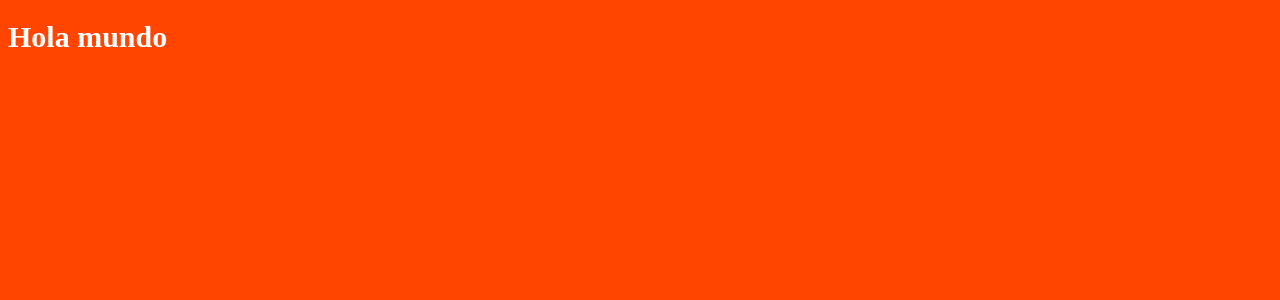
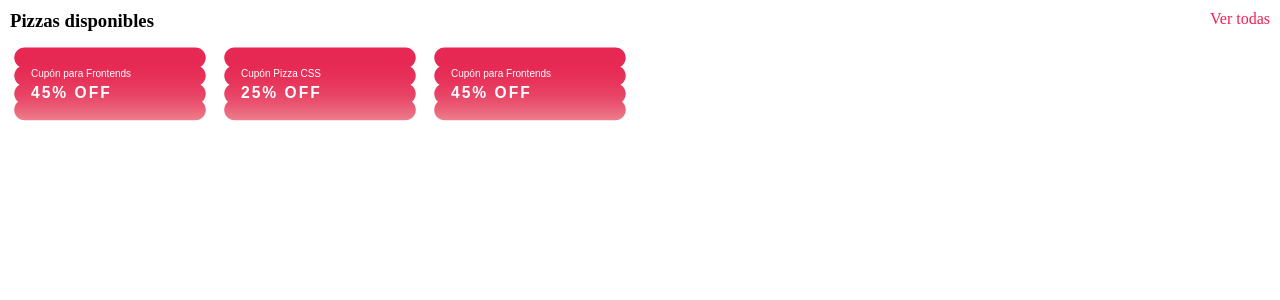
Before and after one commit to LizethYomairaMontoyaGarcia/Work2_Sprint3_web_Pizzas, a React (Create React App) app: page /homeInfo in a window 1280 px wide. Shown: the top 300 px of the page. Built offline with nearby package versions, Linux system fonts and the light colour scheme; a web font is replaced by a local one.

Commit message:
Realizando pizzas disponibles y los cupones

```diff
--- a/src/home/Home.jsx
+++ b/src/home/Home.jsx
@@ -1,10 +1,47 @@
 import React from 'react';
-import './home.scss'
+import './home.scss';
 
 export const Home = () => {
   return (
-   <>
-  <h1>Hola mundo</h1>
-   </>
+    <>
+      <section className='section__homePrincipal'>
+        <section className='section__contenidoHome'>
+          <div className='section__pizzasDisponibles'>
+            <h1>Pizzas disponibles</h1>
+            <a href="#">Ver todas</a>
+          </div>
+          <div className='section__cupones'>
+            <div className='section__scrollCupones'>
+              <button className='section__botonesCupones'>
+                <div className='section__cuponBase'>
+                <p>Cupón para Frontends</p>
+                <h1>45% OFF</h1>
+                </div>
+              </button>
+
+              <button className='section__botonesCupones'>
+              <div className='section__cuponBase'>
+                <p>Cupón Pizza CSS</p>
+                <h1>25% OFF</h1>
+                </div>
+              </button>
+
+              <button className='section__botonesCupones'>
+              <div className='section__cuponBase'>
+                <p>Cupón para Frontends</p>
+                <h1>45% OFF</h1>
+                </div>
+              </button>
+            </div>
+          </div>
+          <div className='section__cardsPizzas'>
+
+          </div>
+        </section>
+        <section>
+        </section>
+      </section>
+
+    </>
   )
 }
--- a/src/home/home.scss
+++ b/src/home/home.scss
@@ -1,8 +1,82 @@
-body{
-    background-color: orangered;
+
+* {
+    margin: 0;
+    padding: 0;
+    box-sizing: content-box;
+    text-decoration: none;
 }
 
-h1{
-    font-size: 30px;
-    color: white;
+.section {
+    &__homePrincipal {
+        width: 100%;
+    }
+
+    &__pizzasDisponibles {
+        background-color: transparent;
+        display: flex;
+        justify-content: space-between;
+        padding: 10px 10px 0 10px;
+
+        & a {
+            color: #F61D54;
+            cursor: pointer;
+        }
+
+        & h1 {
+            font-weight: 700;
+        }
+    }
+
+    &__cupones {
+        display: flex;
+        height: 115px;
+        width: 100%;
+        overflow-x: scroll;
+    }
+
+    &__scrollCupones {
+        display: flex;
+        padding: 0 10px;
+        gap: 10px;
+    }
+
+    &__botonesCupones {
+        width: 180px;
+        height: 80px;
+        padding: 10px;
+        border: transparent;
+        cursor: pointer;
+        display: flex;
+        flex-direction: column;
+        align-items: center;
+        justify-content: center;
+        background-color: transparent;
+
+        & p {
+            font-size: 10px;
+            color: white;
+            margin-bottom: 5px;
+        }
+
+        & h1 {
+            color: white;
+            letter-spacing: 2px;
+        }
+    }
+
+    &__cuponBase{
+        width: 110%;
+        height: 120%;
+        background-image: url(./CUPON.svg);
+        background-repeat: no-repeat;
+        background-size: cover;
+        display: flex;
+        flex-direction: column;
+        align-items: flex-start;
+        justify-content: center;
+
+        & p, h1{
+            transform: translate(20px, 3px);
+        }
+    }
 }
```
Also changed, not shown: src/home/CUPON.svg (added).
